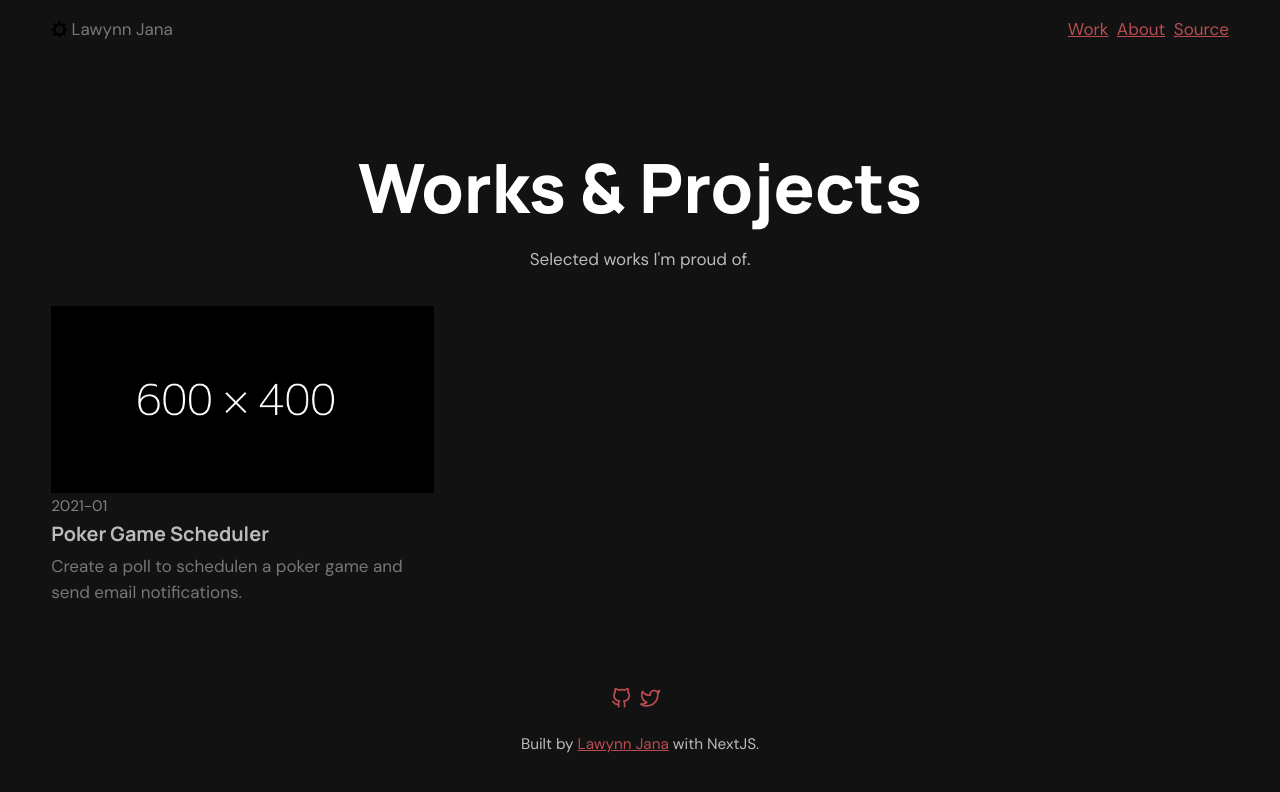
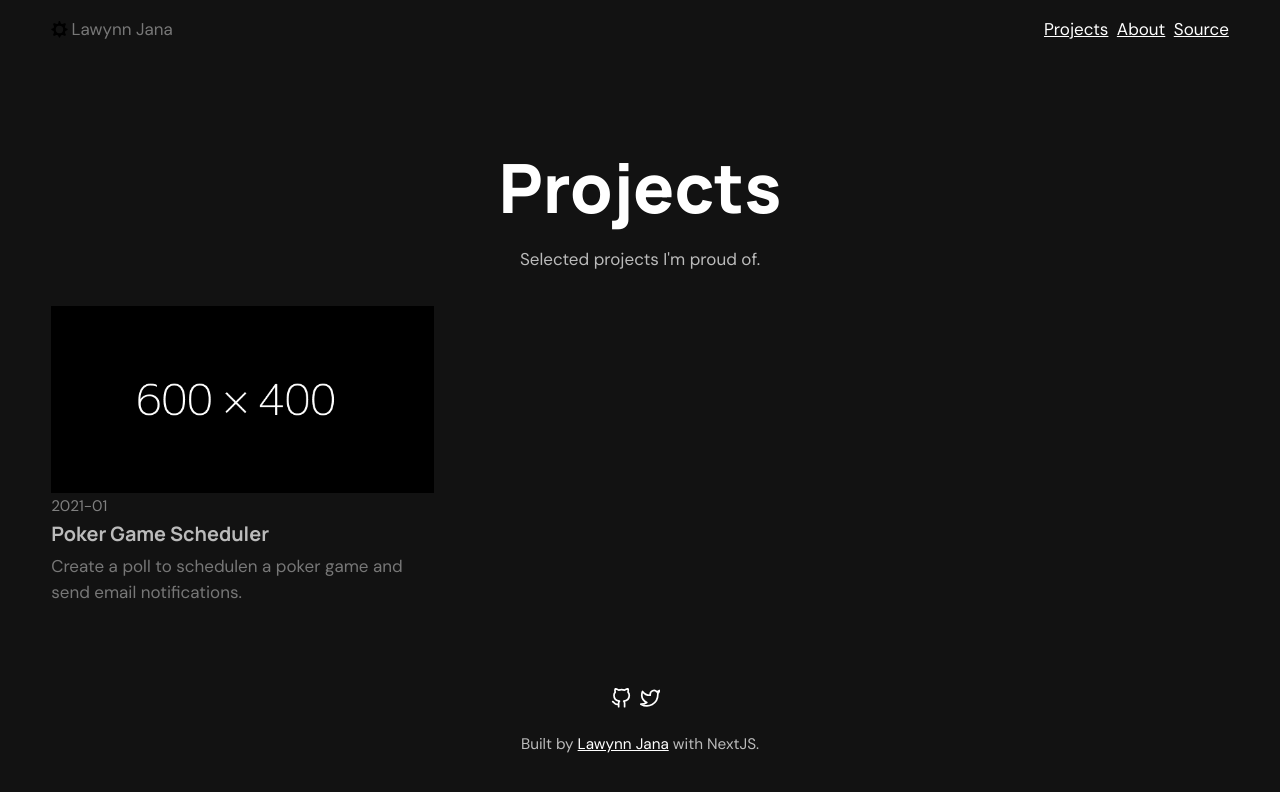
Before and after one commit to lawynnj/lawynnj.github.io, a Next.js app: page /works in a window 1280 px wide. Shown: the top 792 px of the page. Built offline with nearby package versions, Linux system fonts and the light colour scheme.

Commit message:
update text and styles

```diff
--- a/components/nav.tsx
+++ b/components/nav.tsx
@@ -34,7 +34,7 @@ const Nav = () => {
             <ul className="navLinkList">
               <li className="navLinkItem">
                 <Link href="/works">
-                  <a>Work</a>
+                  <a>Projects</a>
                 </Link>
               </li>
 
--- a/components/styles/layout.css
+++ b/components/styles/layout.css
@@ -15,7 +15,7 @@
   --text-color-dark: #777;
   --text-color-bright: #999;
   --text-color-white: #fff;
-  --prim-color: #b94c50;
+  --prim-color: #fff;
 
   --transition-timing-function: cubic-bezier(0.16, 1, 0.3, 1);
   --animation-duration: 0.25s;
--- a/config/index.json
+++ b/config/index.json
@@ -3,13 +3,13 @@
     "name": "Lawynn Jana",
     "title": "Hi, I'm Lawynn Jana",
     "twitterHandle": "@lawynnjana",
-    "description": "I'm Software Engineer based in Toronto, On, specializing in building full-stack web applications. I have a heavy interest in working with distributed systems and I'm looking to pivot into a pure backend role."
+    "description": "I'm Software Engineer based in Toronto, ON, specializing in building full-stack web applications. I have a heavy interest in working with distributed systems and I'm looking to pivot into a pure backend role."
   },
   "site": {
     "siteUrl": "https://lawynnj.github.io",
     "siteName": "Lawynn Jana - Portfolio",
     "siteTitle": "Lawynn Jana - Portfolio",
-    "siteDescription": "Lawynn Jana is a Software Engineer based in Toronto, On",
+    "siteDescription": "Lawynn Jana is a Software Engineer based in Toronto, ON",
     "keywords": "Lawynn Jana, JavaScript, Python, Java, NodeJs,  Software Engineer Toronto, ReactJs Engineer, Full-stack Engineer, Fullstack Engineer, Python Engineer Toronto, Java Engineer, Software Engineer Markham",
     "siteImage": "../public/Logo.png"
   }
--- a/pages/about.tsx
+++ b/pages/about.tsx
@@ -12,7 +12,7 @@ const About = () => {
     <Layout
       pathname={"/about"}
       pageTitle="About"
-      pageDescription="About page of Lawynn Jana, Software Engineer based in Toronto, On"
+      pageDescription="About page of Lawynn Jana, Software Engineer based in Toronto, ON"
     >
       <StyledAbout>
         <Container width="narrow">
--- a/pages/works.tsx
+++ b/pages/works.tsx
@@ -9,11 +9,11 @@ const Work = ({ works }) => {
   return (
     <Layout
       pathname={"/works"}
-      pageTitle="Works &amp; Projects"
-      pageDescription="Works and projects spanning software engineering, system design with ReactJS, NodeJs, Amazon Web Services, and Python."
+      pageTitle="Projects"
+      pageDescription="Projects spanning software engineering, system design with ReactJS, NodeJs, Amazon Web Services, and Python."
     >
       <Container>
-        <p className="page-intro">Selected works I'm proud of.</p>
+        <p className="page-intro">Selected projects I'm proud of.</p>
         <Cards data={works} basePath="works" />
       </Container>
     </Layout>
```
